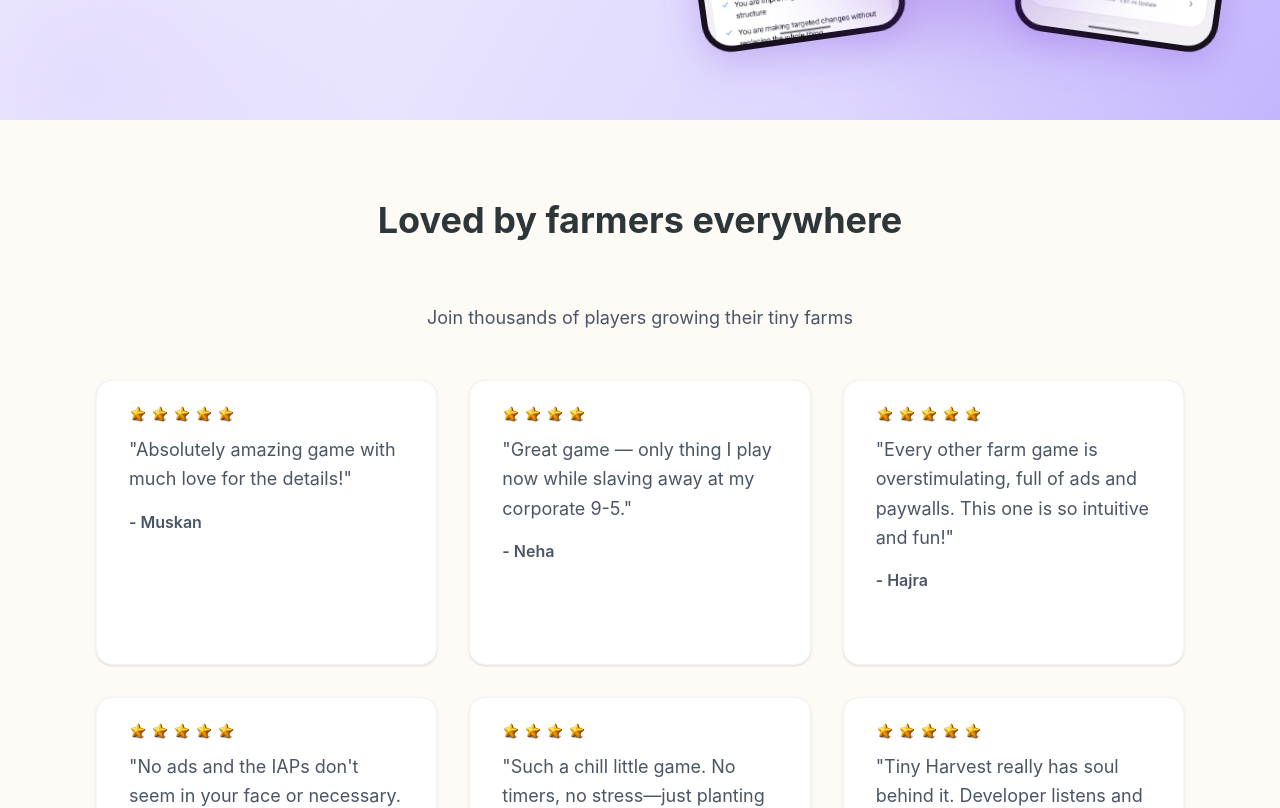
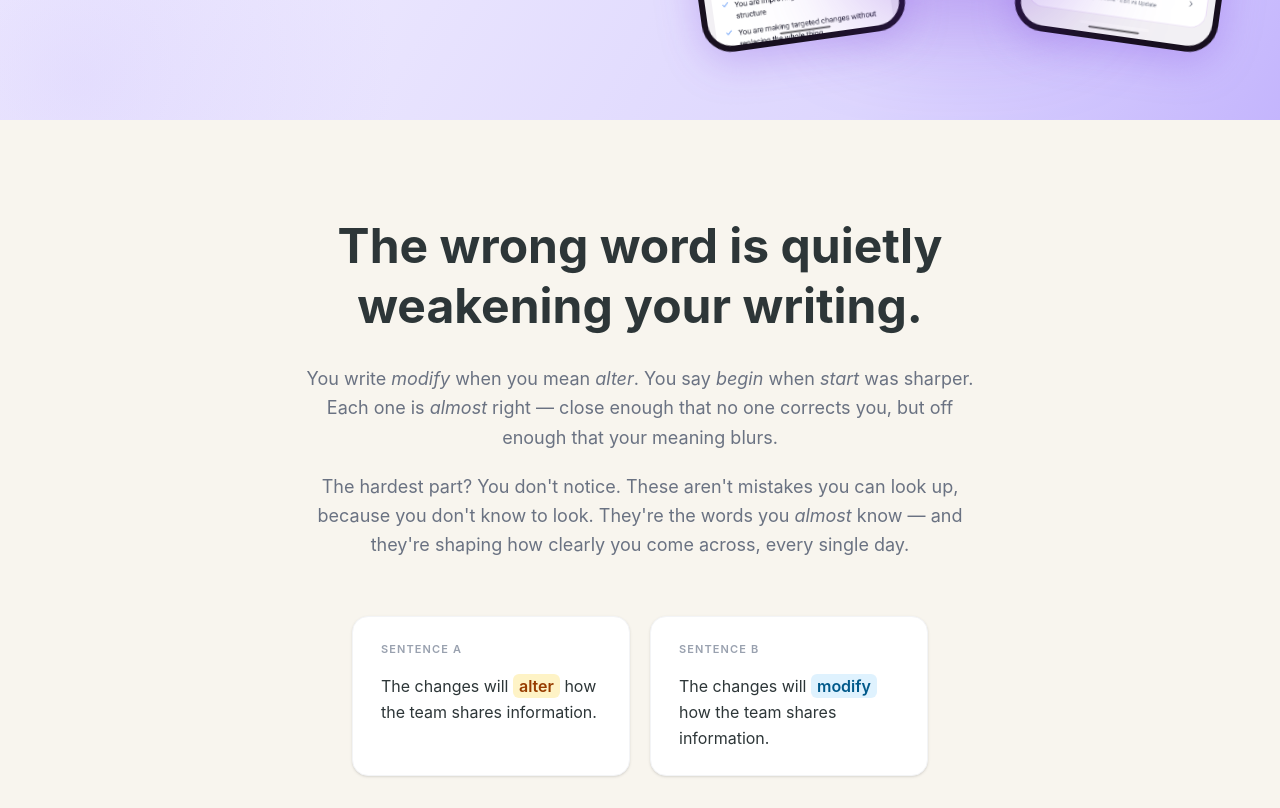
Before and after one commit to mrabdullah565/word-versus-lp, a Next.js app: page / in a window 1280 px wide. Shown: the part 680-1488 px from the top of the page. Built offline with nearby package versions, Linux system fonts and the light colour scheme.

Commit message:
problem section ui

```diff
--- /dev/null
+++ b/src/app/components/ProblemSection.tsx
@@ -0,0 +1,59 @@
+const ProblemSection = () => {
+  return (
+    <section className="w-full py-24">
+      <div className="tiny-container">
+        <div className="max-w-2xl mx-auto text-center">
+          <h2 className="text-4xl md:text-5xl font-bold text-[#2d3638] leading-tight">
+            The wrong word is quietly weakening your writing.
+          </h2>
+
+          <p className="mt-7 text-base md:text-lg text-gray-500 leading-relaxed">
+            You write <em>modify</em> when you mean <em>alter</em>. You say{" "}
+            <em>begin</em> when <em>start</em> was sharper. Each one is{" "}
+            <em>almost</em> right — close enough that no one corrects you, but
+            off enough that your meaning blurs.
+          </p>
+
+          <p className="mt-5 text-base md:text-lg text-gray-500 leading-relaxed">
+            The hardest part? You don&apos;t notice. These aren&apos;t mistakes
+            you can look up, because you don&apos;t know to look. They&apos;re
+            the words you <em>almost</em>{" "}know — and they&apos;re shaping how
+            clearly you come across, every single day.
+          </p>
+        </div>
+
+        <div className="mt-14 grid grid-cols-1 sm:grid-cols-2 gap-5 max-w-xl mx-auto">
+          <div className="rounded-2xl bg-white shadow-sm border border-gray-100 px-7 py-6">
+            <p className="text-[11px] font-semibold uppercase tracking-widest text-gray-400 mb-4">
+              Sentence A
+            </p>
+            {/* TODO: Replace with final Sentence A — uses "alter" */}
+            <p className="text-[#2d3638] text-base leading-relaxed">
+              The changes will{" "}
+              <span className="rounded-md bg-amber-100 px-1.5 py-0.5 font-semibold text-amber-800">
+                alter
+              </span>{" "}
+              how the team shares information.
+            </p>
+          </div>
+
+          <div className="rounded-2xl bg-white shadow-sm border border-gray-100 px-7 py-6">
+            <p className="text-[11px] font-semibold uppercase tracking-widest text-gray-400 mb-4">
+              Sentence B
+            </p>
+            {/* TODO: Replace with final Sentence B — uses "modify" */}
+            <p className="text-[#2d3638] text-base leading-relaxed">
+              The changes will{" "}
+              <span className="rounded-md bg-sky-100 px-1.5 py-0.5 font-semibold text-sky-800">
+                modify
+              </span>{" "}
+              how the team shares information.
+            </p>
+          </div>
+        </div>
+      </div>
+    </section>
+  );
+};
+
+export default ProblemSection;
--- a/src/app/page.tsx
+++ b/src/app/page.tsx
@@ -1,5 +1,6 @@
 import React from "react";
 import HeroV4 from "./components/HeroV4";
+import ProblemSection from "./components/ProblemSection";
 import Reviews from "./components/Reviews";
 import Action from "./components/Action";
 import Journey from "./components/JourneySection";
@@ -11,6 +12,7 @@ const page = () => {
   return (
     <>
       <HeroV4 />
+      <ProblemSection />
       <Reviews />
       <DetailSection />
       <Action />
```
